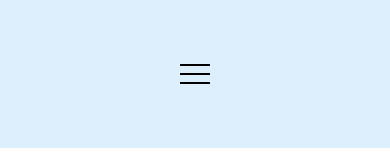
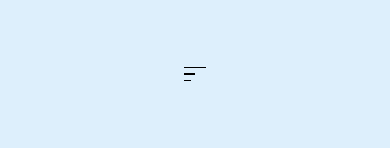
Before and after one commit to Alexiuszz/react_components, a React (Create React App) app: page / in a window 390 px wide. Shown: the top 160 px of the page. Built offline with nearby package versions, Linux system fonts and the light colour scheme.

Commit message:
hamburger component

```diff
--- a/src/Components/Hamburger.js
+++ b/src/Components/Hamburger.js
@@ -5,7 +5,7 @@ function Hamburger({ className = "", open = (f) => f, color = "black" }) {
 
   return (
     <div
-      className={`menuButton ${className}`}
+      className={`menuButton ${className} ${clicked ? "active" : ""} `}
       onClick={() => {
         open();
         setClicked(!clicked);
--- a/src/styles.css
+++ b/src/styles.css
@@ -78,11 +78,43 @@
     flex-direction: column;
     justify-content: space-between;
     cursor: pointer;
-    height: 20px;
-    width: 30px;
+    height: 15px;
+    width: 22px;
 }
 
 .menuButton div {
     height: 12%;
+    font-size: 20px;
+    transition: all 0.3s ease-in-out;
+}
+
+.menuButton #l1 {
     width: 100%;
 }
+
+.menuButton #l2 {
+    width: 50%;
+}
+
+.menuButton #l3 {
+    width: 30%;
+}
+
+.menuButton.active div {
+    transition: all 0.2s ease-in-out;
+}
+
+.menuButton.active #l1 {
+    transition-delay: .2s;
+    transform: translateY(8px) rotate(135deg);
+}
+
+.menuButton.active #l3 {
+    transform: translateY(-10px) rotate(-135deg);
+    width: 100%;
+    transition-delay: .2s;
+}
+
+.menuButton.active #l2 {
+    width: 0;
+}
```
